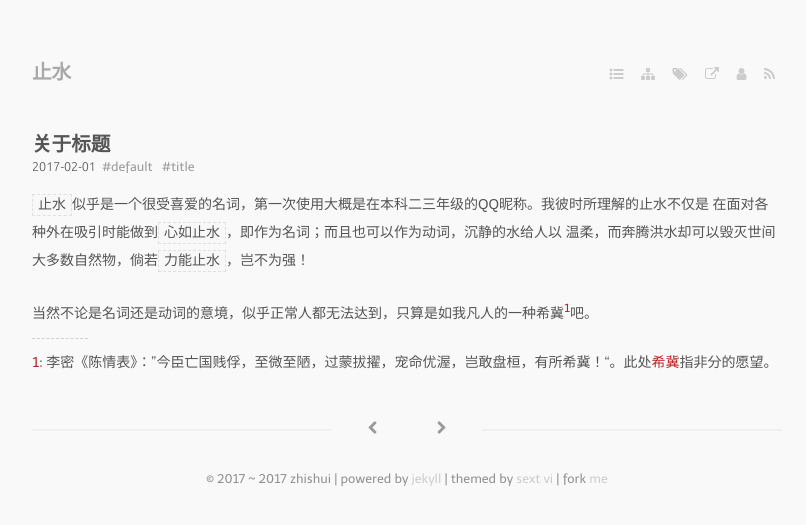
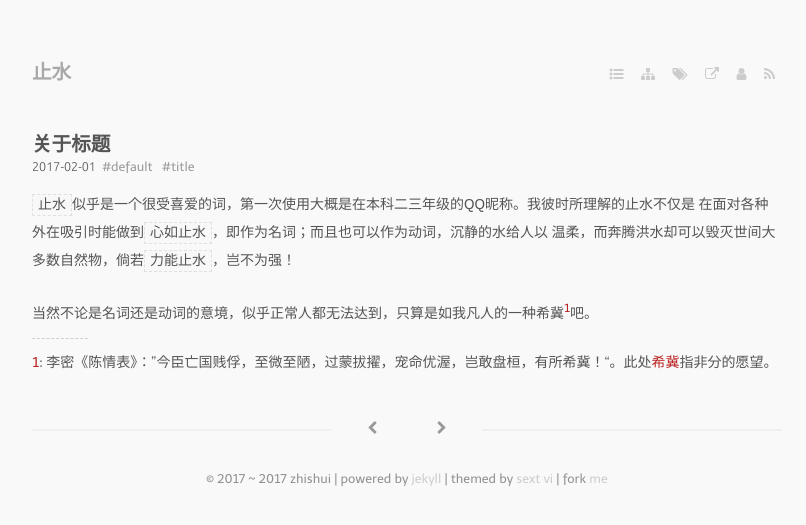
Before and after one commit to bizhishui/bizhishui.github.io, a Jekyll site: the page built from _posts/2017-02-01-About-title.md, in a window 1280 px wide. Shown: the top 525 px of the page, without its empty margins (233-1039 px from the left). Built offline with Jekyll 4.4.1, drawn with Linux system fonts in a browser that asks for light colours; nearby versions of some CDN libraries; some web fonts are replaced; a script that is not in the unit is left out.

```diff
--- a/_posts/2017-02-01-About-title.md
+++ b/_posts/2017-02-01-About-title.md
@@ -9,7 +9,7 @@ tags:
 ---
 
 
-`止水`似乎是一个很受喜爱的名词，第一次使用大概是在本科二三年级的QQ昵称。我彼时所理解的止水不仅是
+`止水`似乎是一个很受喜爱的词，第一次使用大概是在本科二三年级的QQ昵称。我彼时所理解的止水不仅是
 在面对各种外在吸引时能做到`心如止水`，即作为名词；而且也可以作为动词，沉静的水给人以
 温柔，而奔腾洪水却可以毁灭世间大多数自然物，倘若`力能止水`，岂不为强！
 
```
Also changed, not shown: _posts/2017-02-01-Chinese-support.md (added, +17 -0 lines).
